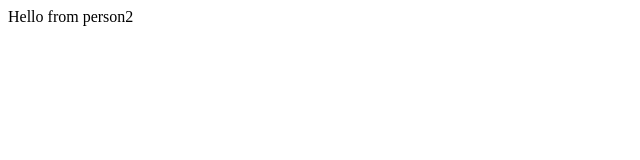
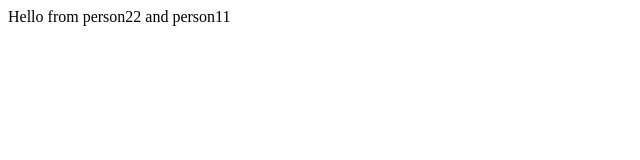
Before and after one commit to thongtv-1835/test, a plain HTML site: page index.html in a window 1280 px wide. Shown: the whole page, without its empty margins (0-640 px from the left). Drawn offline with Linux system fonts and the light colour scheme.

Commit message:
person11

```diff
--- a/index.html
+++ b/index.html
@@ -1 +1 @@
-<div>Hello from person2</div>
+<div>Hello from person22 and person11</div>
```
